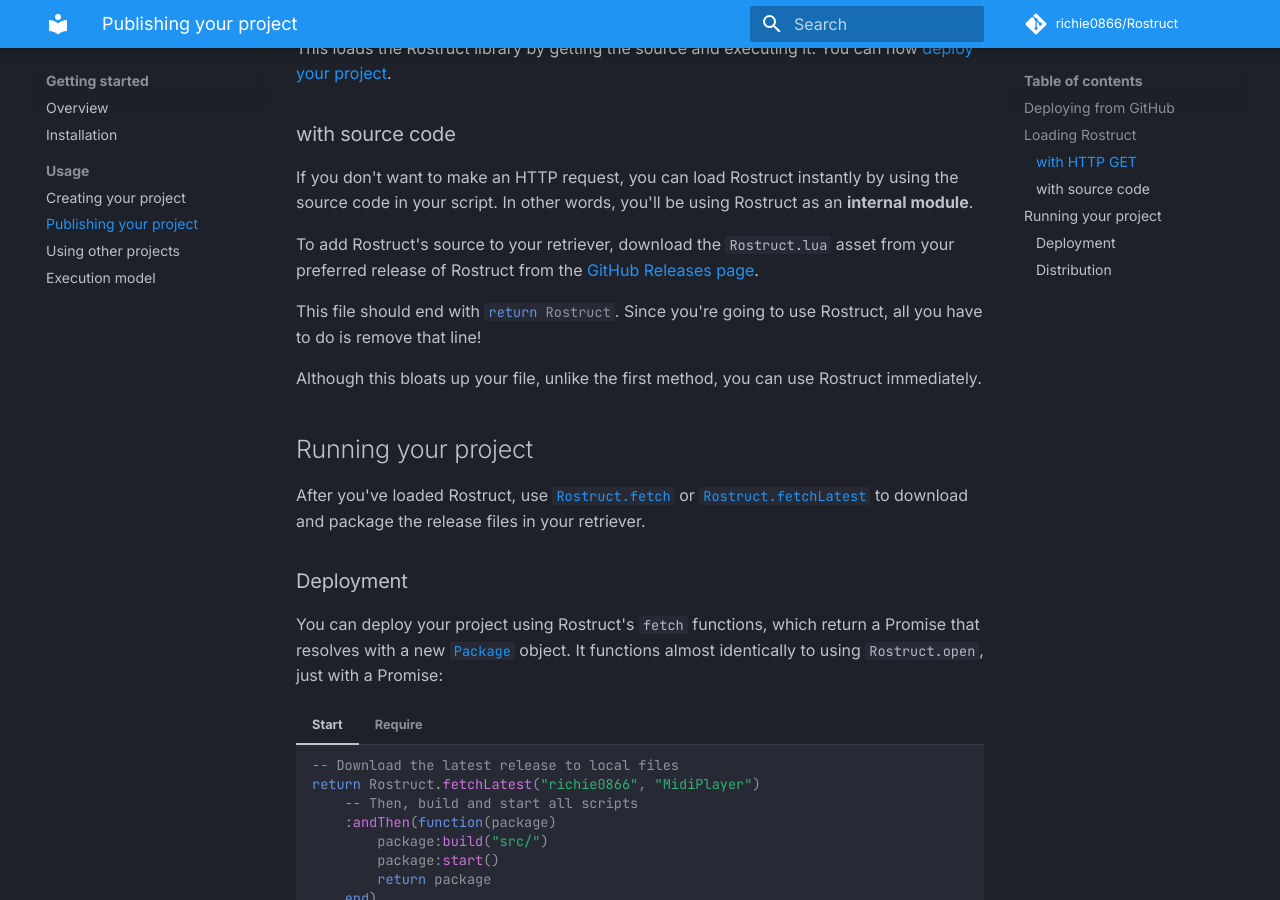
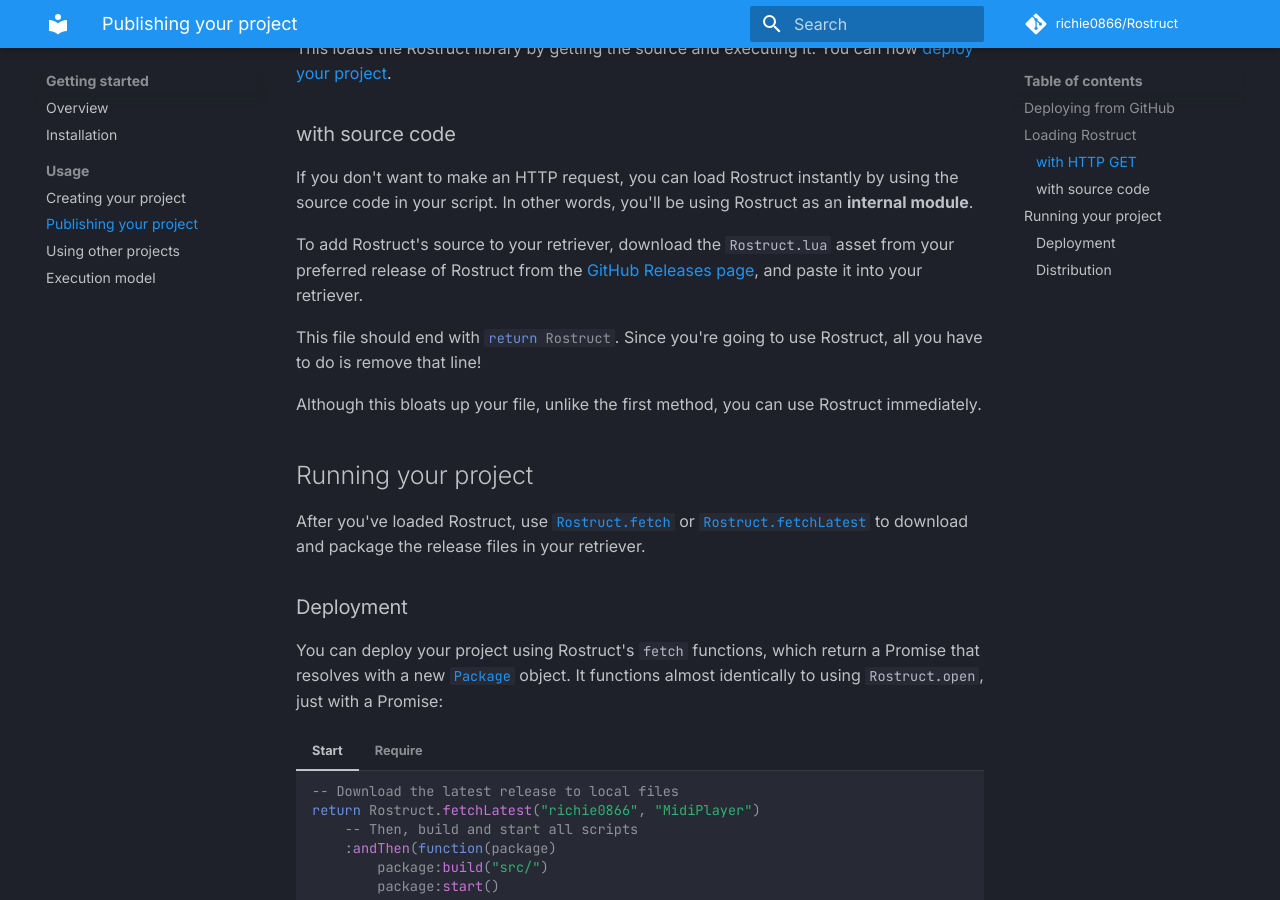
Before and after one commit to richie0866/Rostruct, an MkDocs documentation site: the page built from docs/getting-started/publishing-your-project.md, in a window 1280 px wide and 900 px high, scrolled down 1032 px. Built offline with MkDocs 1.6.1 and Material for MkDocs 9.7.7, drawn with Linux system fonts in a browser that asks for light colours; comment, search, counter and statistics services are not loaded.

Commit message:
Update publishing-your-project.md

```diff
--- a/docs/getting-started/publishing-your-project.md
+++ b/docs/getting-started/publishing-your-project.md
@@ -35,7 +35,7 @@ This loads the Rostruct library by getting the source and executing it. You can
 
 If you don't want to make an HTTP request, you can load Rostruct instantly by using the source code in your script. In other words, you'll be using Rostruct as an **internal module**.
 
-To add Rostruct's source to your retriever, download the `Rostruct.lua` asset from your preferred release of Rostruct from the [GitHub Releases page](https://github.com/richie0866/Rostruct/releases/latest).
+To add Rostruct's source to your retriever, download the `Rostruct.lua` asset from your preferred release of Rostruct from the [GitHub Releases page](https://github.com/richie0866/Rostruct/releases/latest), and paste it into your retriever.
 
 This file should end with `#!lua return Rostruct`. Since you're going to use Rostruct, all you have to do is remove that line!
 
```
